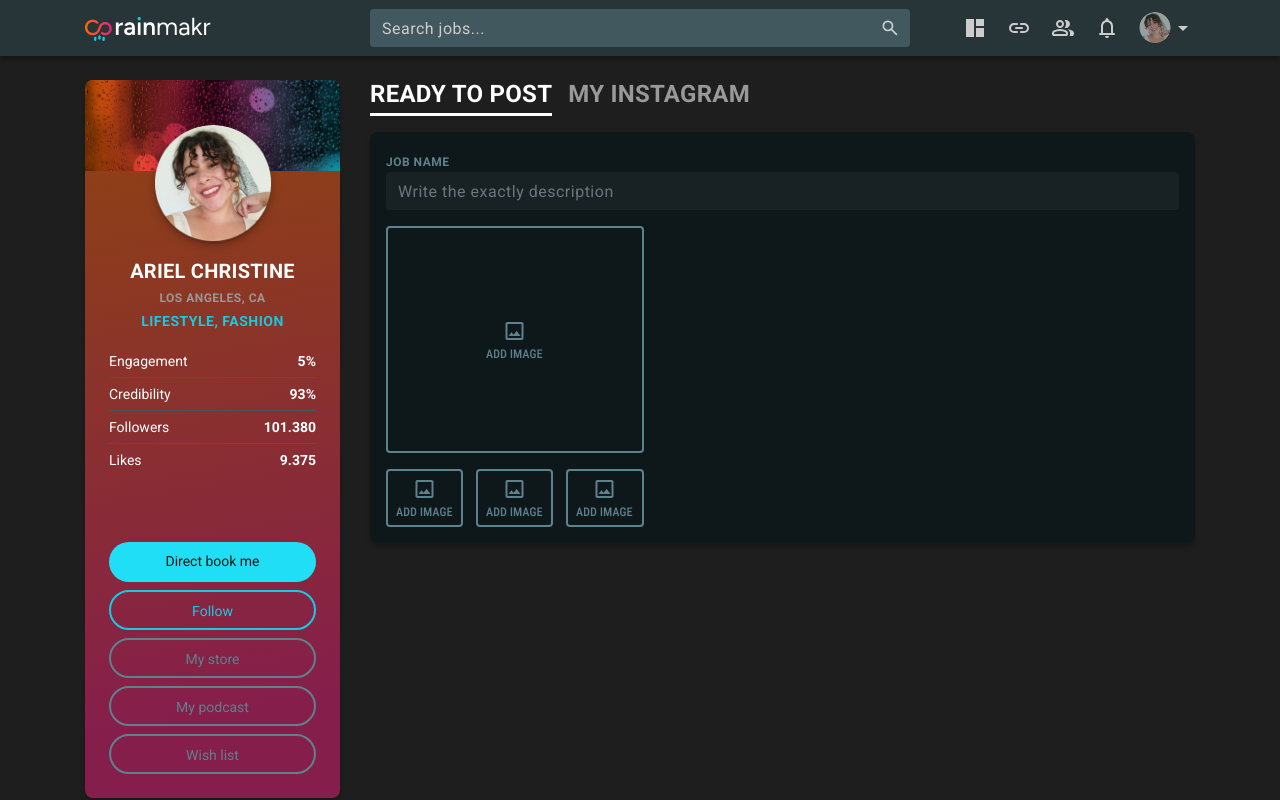
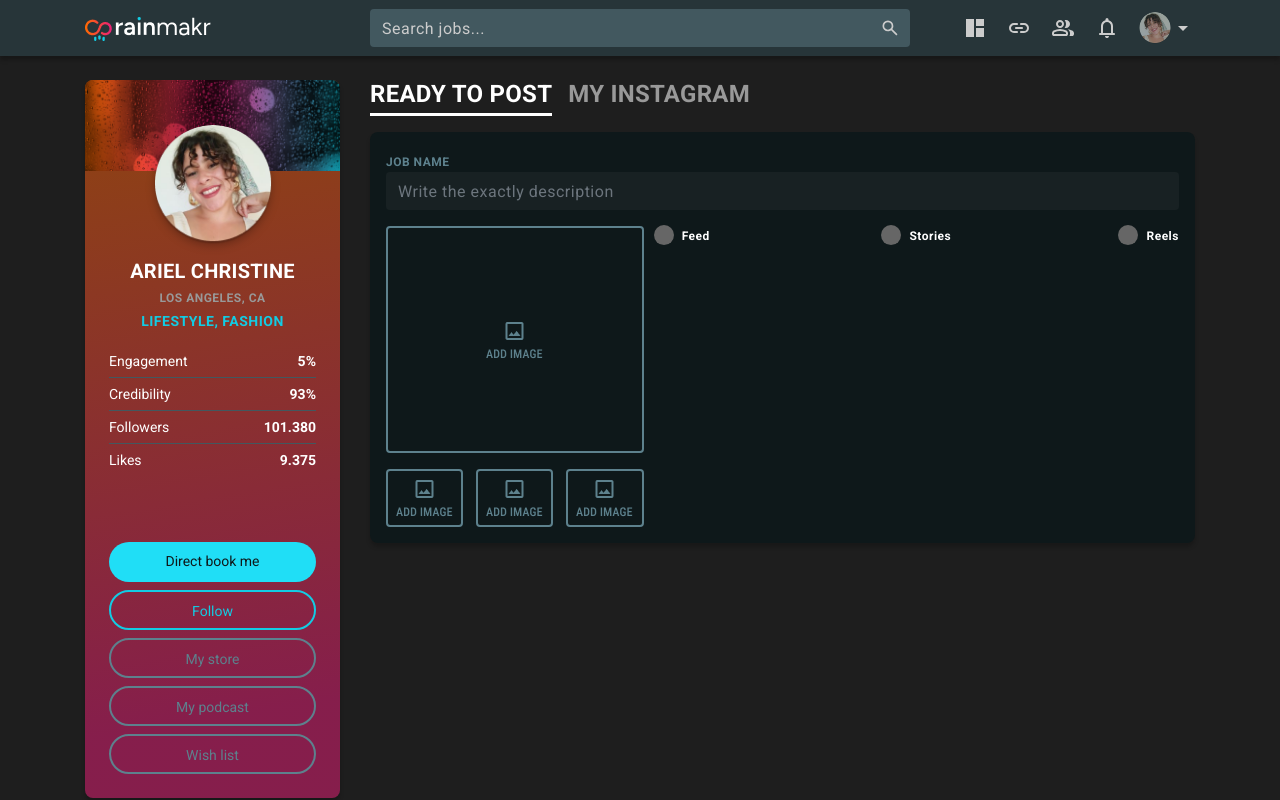
Before and after one commit to Pipinha/mandachuva-frontend, a React (Create React App) app: page /creator/ready-to-post/edit/1 in a window 1280 px wide. Built offline with nearby package versions, Linux system fonts and the light colour scheme; some icons are missing.

Commit message:
fix radio button

```diff
--- a/src/modules/Creator/Post/CreatorPostEdit.js
+++ b/src/modules/Creator/Post/CreatorPostEdit.js
@@ -12,9 +12,15 @@ class CreatorPostEdit extends Component {
         })
 
         this.state = {
+            social: ''
         }
+        this.changeSocial = this.changeSocial.bind(this);
     }
     submit() {
+
+    }
+
+    changeSocial(e){
 
     }
 
@@ -102,7 +108,19 @@ class CreatorPostEdit extends Component {
                                                     </div>
                                                 </div>
                                             </div>
-                                            <div className="col-md-8"></div>
+                                            <div className="col-md-8">
+                                                <div className="form-row" onChange={this.changeSocial}>
+                                                    <div className="col-md-4">
+                                                        <label className="text-white d-flex align-items-center"><input type="radio" name="social" value="Feed" className="mr-2" /> Feed</label>
+                                                    </div>
+                                                    <div className="col-md-4 d-flex justify-content-center">
+                                                        <label className="text-white d-flex align-items-center"><input type="radio" name="social" value="Stories" className="mr-2" /> Stories</label>
+                                                    </div>
+                                                    <div className="col-md-4 d-flex justify-content-end">
+                                                        <label className="text-white d-flex align-items-center"><input type="radio" name="social" value="Reels" className="mr-2" /> Reels</label>
+                                                    </div>
+                                                </div>
+                                            </div>
                                         </div>
                                     </form>
                                 </div>
--- a/src/styles/Base.css
+++ b/src/styles/Base.css
@@ -983,7 +983,7 @@ font-family: 'Roboto Condensed', sans-serif;
     border-radius: 8px;
 }
 
-.card-custom .post-item:hover > .photo .infos {
+.card-custom .post-item:hover>.photo .infos {
     display: block !important;
 }
 
@@ -1212,6 +1212,50 @@ input[type=search].with-label3 {
     background-color: #182123;
 }
 
+input[type="radio"] {
+    /* Add if not using autoprefixer */
+    -webkit-appearance: none;
+    /* Remove most all native input styles */
+    appearance: none;
+    /* For iOS < 15 */
+    margin: 0;
+
+    width: 20px;
+    height: 20px;
+    border: none;
+    border-radius: 50%;
+    transform: translateY(-0.075em);
+
+    display: grid;
+    place-content: center;
+    background: #666666;
+  }
+
+  input[type="radio"]::before {
+    content: "";
+    width: 8px;
+    height: 8px;
+    border-radius: 50%;
+    transform: scale(0);
+    transition: 120ms transform ease-in-out;
+    box-shadow: inset 1em 1em var(--form-control-color);
+    /* Windows High Contrast Mode */
+    background-color: #fff;
+  }
+
+  input[type="radio"]:checked {
+    background: #FF6B00;
+  }
+
+  input[type="radio"]:checked::before {
+    transform: scale(1);
+  }
+
+  input[type="radio"]:focus {
+    outline: max(2px, 0.15em) solid currentColor;
+    outline-offset: max(2px, 0.15em);
+  }
+
 .input-icon {
     position: relative;
 }
```
